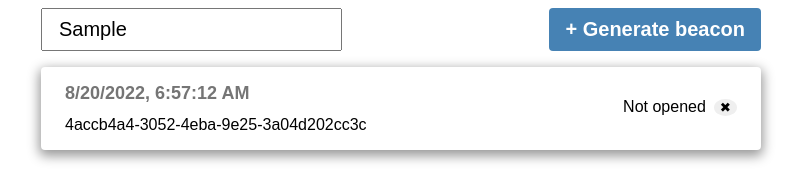
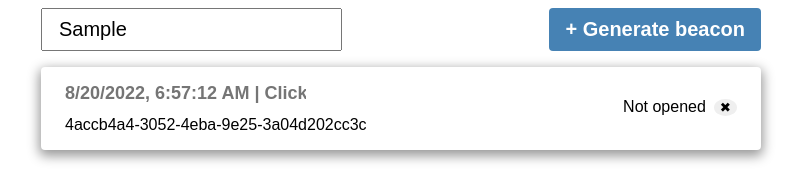
Before and after one commit to cszach/simple-web-beacon-frontend, a React (Create React App) app: page / in a window 1280 px wide. Both pictures are taken after typing "Sample" into the empty fields and a click on the button "+ Generate beacon". Shown: the top 169 px of the page, without its empty margins (239-1040 px from the left). Built offline with nearby package versions, Linux system fonts and the light colour scheme.

Commit message:
Beacon.js | Line 22, changed default message

```diff
--- a/src/Beacon.js
+++ b/src/Beacon.js
@@ -19,7 +19,7 @@ export default function Beacon({ data, beacons, setBeacons }) {
     <li>
       <div>
         <div class="beacon-name">
-          <input ref={beaconName} type="text" placeholder={new Date().toLocaleString()} value={data.name} onUnfocus={updateName} />
+          <input ref={beaconName} type="text" placeholder={new Date().toLocaleString() + ' | Click to edit...'} value={data.name} onUnfocus={updateName} />
         </div>
         <div class="beacon-id">
           {data.id}
```
